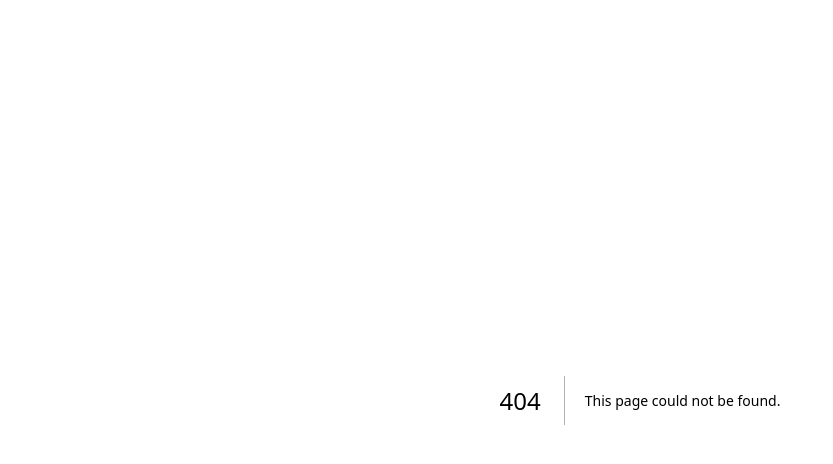
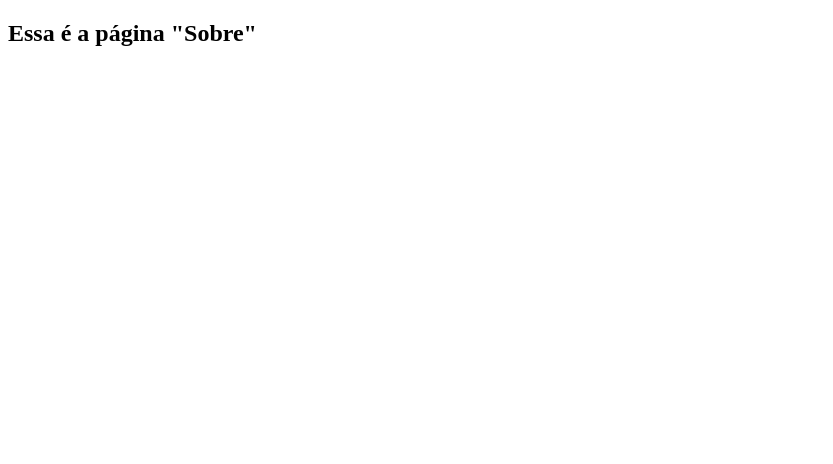
Before and after one commit to Kaioone/clone-do-clone-do-site, a Next.js app: page /Sobre in a window 1280 px wide. Before the commit this address had no page. Shown: the top 464 px of the page, without its empty margins (0-833 px from the left). Built offline with nearby package versions, Linux system fonts and the light colour scheme.

Commit message:
adiciona scripts `lint:check` e `lint:fix`

```diff
--- /dev/null
+++ b/pages/Sobre.js
@@ -0,0 +1,6 @@
+function Sobre() {
+  return <h2>Essa é a página "Sobre"</h2>;
+}
+
+export default Sobre;
+/// Ainda nao dei Git add, nem commit, nem push
--- a/pages/index.js
+++ b/pages/index.js
@@ -1,5 +1,5 @@
-function Home(){
-    return <h1>Nathalia eu te amo pra sempre!! ♥😍😎😍</h1>
+function Home() {
+  return <h1>Nathalia eu te amo pra sempre!! ♥😍😎😍</h1>;
 }
 
 export default Home;
```
Also changed, not shown: package.json (+6 -1 lines), 2 other files (tests, documents, lock files or other folders).
